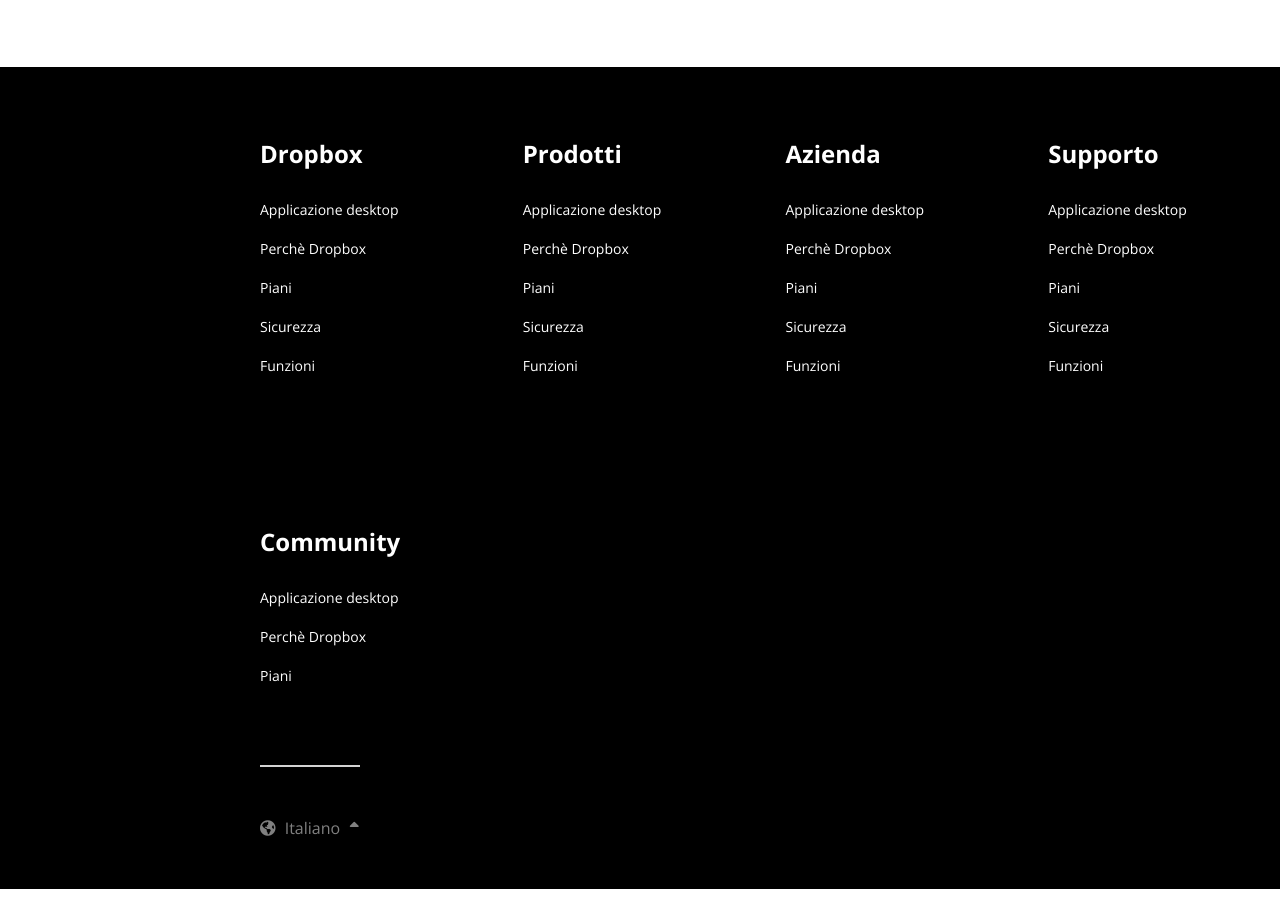
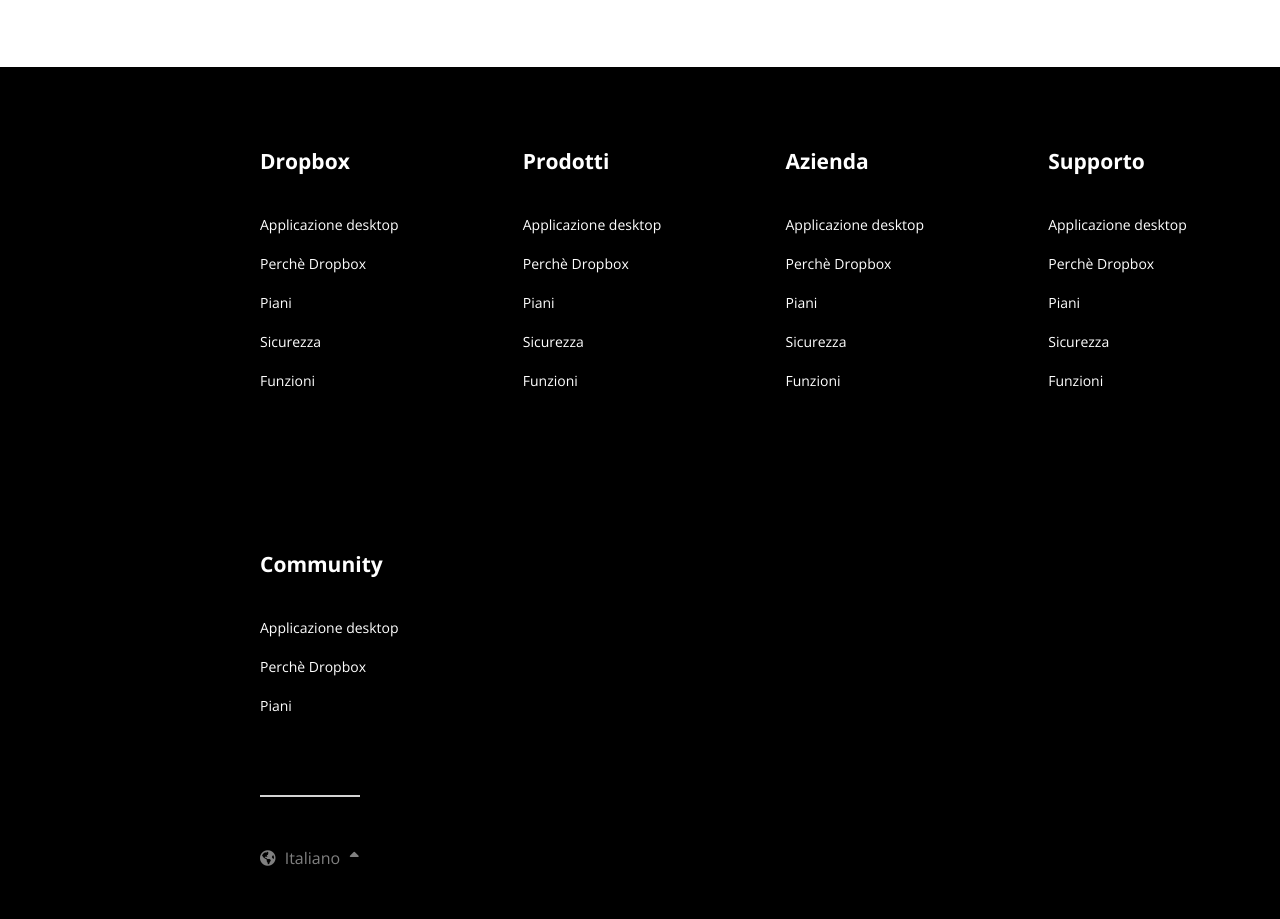
Before and after one commit to andmalt/htmlcss-dropbox, a plain HTML site: page index.html in a window 1280 px wide. Shown: the part 8340-9259 px from the top of the page. Before the commit the page ends 9229 px from the top, so only its background shows below. Drawn offline with nearby package versions, Linux system fonts and the light colour scheme.

Commit message:
restyling footer

```diff
--- a/index.html
+++ b/index.html
@@ -477,7 +477,8 @@
     <footer>
         <div id="footer-list">
             <!-- first list  -->
-            <ol><h2>Dropbox</h2>
+            <ol>
+                <li><h2>Dropbox</h2></li>
                 <li>Applicazione desktop</li>
                 <li>Perchè Dropbox</li>
                 <li>Piani</li>
@@ -485,7 +486,8 @@
                 <li>Funzioni</li>
             </ol>
             <!-- second list  -->
-            <ol><h2>Prodotti</h2>
+            <ol>
+                <li><h2>Prodotti</h2></li>
                 <li>Applicazione desktop</li>
                 <li>Perchè Dropbox</li>
                 <li>Piani</li>
@@ -493,7 +495,8 @@
                 <li>Funzioni</li>
             </ol>
             <!-- third list  -->
-            <ol><h2>Azienda</h2>
+            <ol>
+                <li><h2>Azienda</h2></li>
                 <li>Applicazione desktop</li>
                 <li>Perchè Dropbox</li>
                 <li>Piani</li>
@@ -501,7 +504,8 @@
                 <li>Funzioni</li>
             </ol>
             <!-- four list  -->
-            <ol><h2>Supporto</h2>
+            <ol>
+                <li><h2>Supporto</h2></li>
                 <li>Applicazione desktop</li>
                 <li>Perchè Dropbox</li>
                 <li>Piani</li>
@@ -509,7 +513,8 @@
                 <li>Funzioni</li>
             </ol>
             <!-- five list  -->
-            <ol><h2>Community</h2>
+            <ol>
+                <li><h2>Community</h2></li>
                 <li>Applicazione desktop</li>
                 <li>Perchè Dropbox</li>
                 <li>Piani</li>
```
